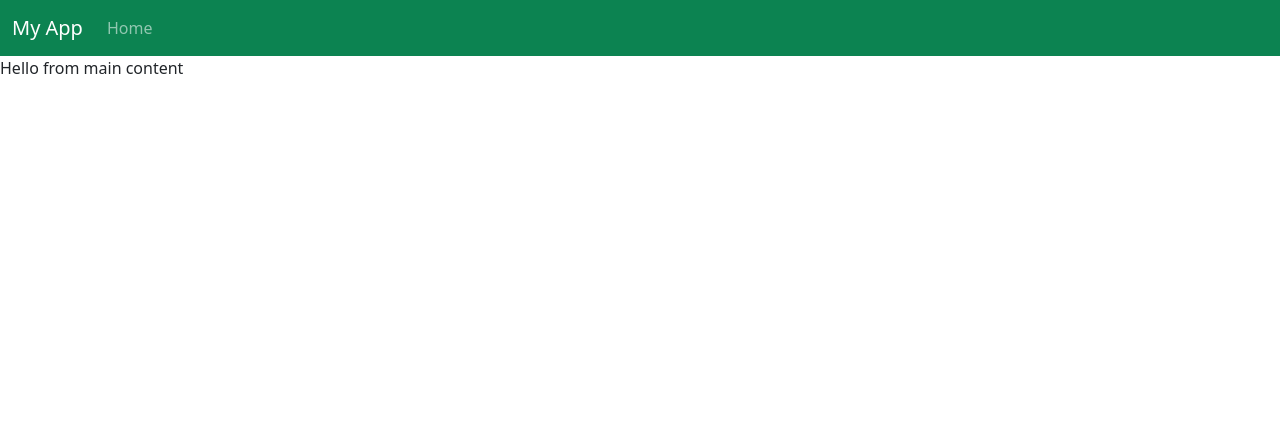
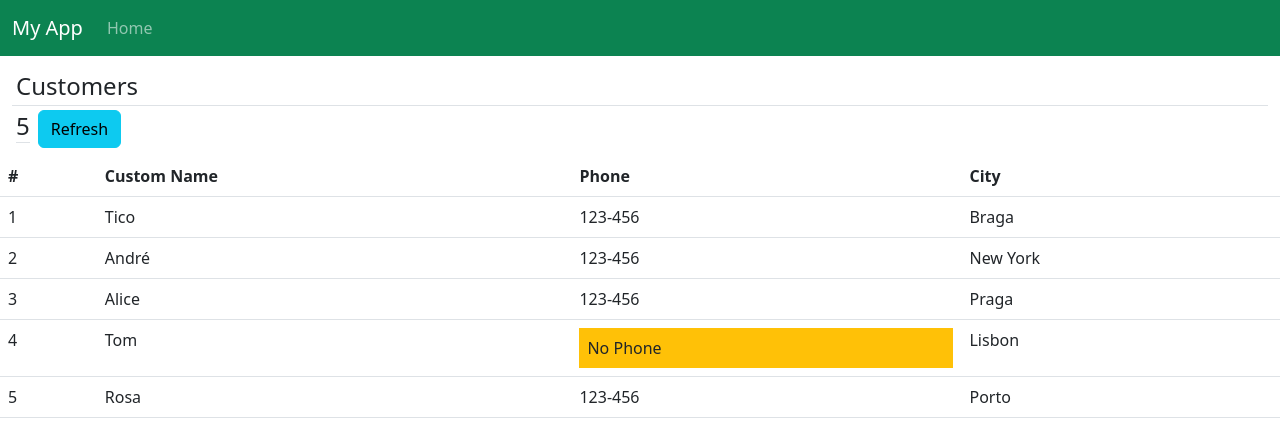
Before and after one commit to andre9277/e-commerce-React, a React (Create React App) app: page / in a window 1280 px wide. Shown: the top 442 px of the page. Built offline with nearby package versions, Linux system fonts and the light colour scheme.

Commit message:
Render informação de clientes

```diff
--- a/src/App.jsx
+++ b/src/App.jsx
@@ -2,6 +2,7 @@
 import MainContent from "./MainContent";
 import NavBar from "./NavBar";
 
+//App é a raiz, NavBar e MainContent são child componentes
 class App extends Component {
   render() {
     return (
--- a/src/MainContent.jsx
+++ b/src/MainContent.jsx
@@ -1,9 +1,68 @@
 import { Component } from "react";
 
 class MainContent extends Component {
+  //propriedades:
+  state = {
+    pageTitle: "Customers",
+    customerCount: 5,
+    customers: [
+      { id: 1, name: "Tico", phone: "123-456", adress: { city: "Braga" } },
+      { id: 2, name: "André", phone: "123-456", adress: { city: "New York" } },
+      { id: 3, name: "Alice", phone: "123-456", adress: { city: "Praga" } },
+      { id: 4, name: "Tom", phone: null, adress: { city: "Lisbon" } },
+      { id: 5, name: "Rosa", phone: "123-456", adress: { city: "Porto" } },
+    ],
+  };
+
   render() {
-    return <p>Hello from main content</p>;
+    return (
+      <div>
+        <h4 className="m-1 p-1">
+          <p className="border-bottom m-1 p-1">{this.state.pageTitle}</p>
+          <span className="border-bottom m-2">{this.state.customerCount}</span>
+          <button className="btn btn-info" onClick={this.onRefreshClick}>
+            Refresh
+          </button>
+        </h4>
+        <table className="table">
+          <thead>
+            <tr>
+              <th>#</th>
+              <th>Custom Name</th>
+              <th>Phone</th>
+              <th>City</th>
+            </tr>
+          </thead>
+
+          <tbody>{this.getCustomerRow()}</tbody>
+        </table>
+      </div>
+    );
   }
+
+  //executa quando o utilizador clicka no botão refresh
+  onRefreshClick = () => {
+    this.setState({
+      customerCount: 7,
+    });
+  };
+
+  getPhoneToRender = (phone) => {
+    return phone ? phone : <div className="bg-warning p-2">No Phone</div>;
+  };
+
+  getCustomerRow = () => {
+    return this.state.customers.map((cust) => {
+      return (
+        <tr key={cust.id}>
+          <td>{cust.id}</td>
+          <td>{cust.name}</td>
+          <td>{this.getPhoneToRender(cust.phone)}</td>
+          <td>{cust.adress.city}</td>
+        </tr>
+      );
+    });
+  };
 }
 
 export default MainContent;
```
